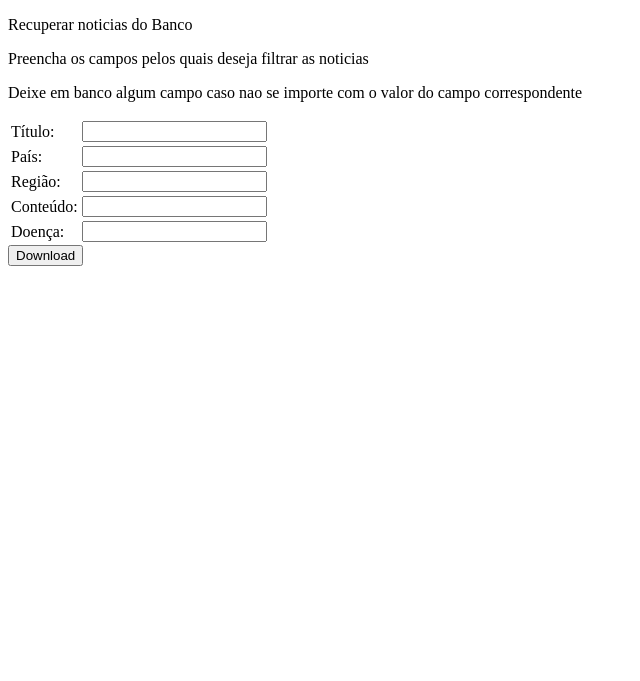
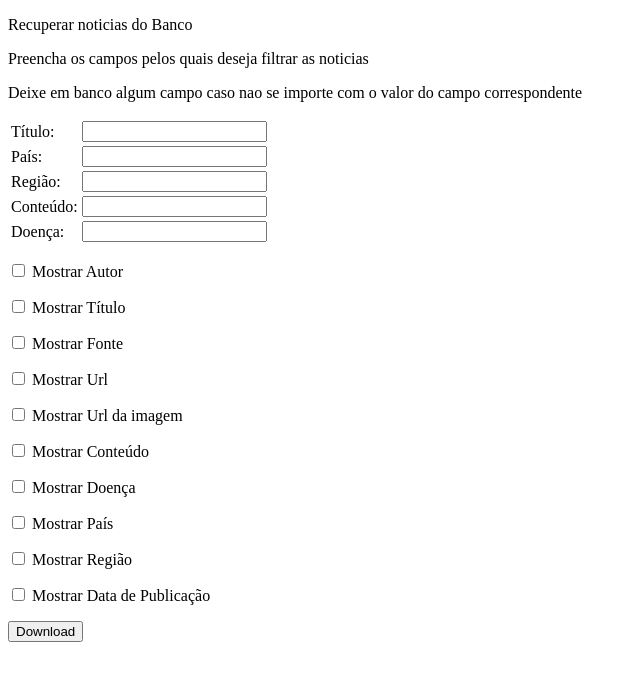
Before and after one commit to luisfbgs/BD-Sala-de-Situacao, a Flask app: page /busca in a window 1280 px wide. Shown: the top 681 px of the page, without its empty margins (0-640 px from the left). Run offline with Flask 2, Linux system fonts and the light colour scheme.

Commit message:
Adicionados campos na página de busca para que se possa escolher quais dados serão apresentados no csv

```diff
--- a/server/main.py
+++ b/server/main.py
@@ -9,7 +9,7 @@ from bson.json_util import dumps
 from bson.json_util import loads
 from bson.objectid import ObjectId
 from flask import Flask, request, jsonify, Response, render_template, flash
-from wtforms import Form, TextField, TextAreaField, validators, StringField, SubmitField
+from wtforms import Form, TextField, TextAreaField, StringField, SubmitField, BooleanField, validators
 from pymongo import MongoClient
 
 client = MongoClient('localhost', 27017)
@@ -104,49 +104,89 @@ class ReusableForm(Form):
     region  = TextField('Região:', default = "")
     content = TextField('Conteúdo:', default = "")
     disease = TextField('Doença:', default = "")
+    show_author       = BooleanField('Mostrar Autor', false_values=('false', ''))
+    show_title        = BooleanField('Mostrar Título', false_values=('false', ''))
+    show_source       = BooleanField('Mostrar Fonte', false_values=('false', ''))
+    show_url          = BooleanField('Mostrar Url', false_values=('false', ''))
+    show_url_to_image = BooleanField('Mostrar Url da imagem', false_values=('false', ''))
+    show_content      = BooleanField('Mostrar Conteúdo', false_values=('false', ''))
+    show_disease      = BooleanField('Mostrar Doença', false_values=('false', ''))
+    show_country      = BooleanField('Mostrar País', false_values=('false', ''))
+    show_region       = BooleanField('Mostrar Região', false_values=('false', ''))
+    show_published_at = BooleanField('Mostrar Data de Publicação', false_values=('false', ''))
+    submit = SubmitField('Download')
+
 
 @db_api.route("/busca", methods=['GET', 'POST'])
 def search():
     form = ReusableForm(request.form)
-
     if request.method == 'POST':
+        print(request.form)
         title = request.form['title']
         country = request.form['country']
         region = request.form['region']
         content = request.form['content']
         disease = request.form['disease']
 
-        if form.validate():
-            request_url = ('https://sala-de-situacao-bd.herokuapp.com/retrieve?' +
-                           'title=' + title +
-                           '&country=' + country +
-                           '&region=' + region +
-                           '&content=' + content +
-                           '&disease=' + disease)
+        request_url = ('https://sala-de-situacao-bd.herokuapp.com/retrieve?' +
+                       'title=' + title +
+                       '&country=' + country +
+                       '&region=' + region +
+                       '&content=' + content +
+                       '&disease=' + disease)
 
-            query_str = retrieve_query(content, (country, region), title, disease)
-            query_json = json.loads(dumps(query_str))
-            csv = 'Id,Autor,Título,Fonte,Url,Url da imagem,Conteúdo,Doença,País,Região,Data de Publicação\r\n'
-            for item in query_json:
-                csv += "\"" + str(item['_id']['$oid']) + "\""
+        query_str = retrieve_query(content, (country, region), title, disease)
+        query_json = json.loads(dumps(query_str))
+        csv = 'Id'
+        if 'show_author' in request.form:
+            csv += ',Autor'
+        if 'show_title' in request.form:
+            csv += ',Título'
+        if 'show_source' in request.form:
+            csv += ',Fonte'
+        if 'show_url' in request.form:
+            csv += ',Url'
+        if 'show_url_to_image' in request.form:
+            csv += ',Url da imagem'
+        if 'show_content' in request.form:
+            csv += ',Conteúdo'
+        if 'show_disease' in request.form:
+            csv += ',Doença'
+        if 'show_country' in request.form:
+            csv += ',País'
+        if 'show_region' in request.form:
+            csv += ',Região'
+        if 'show_published_at' in request.form:
+            csv += ',Data de Publicação'
+        csv += '\r\n'
+        for item in query_json:
+            csv += "\"" + str(item['_id']['$oid']) + "\""
+            if 'show_author' in request.form:
                 csv += ",\"" + str(item['author']) + "\""
+            if 'show_title' in request.form:
                 csv += ",\"" + str(item['title']) + "\""
+            if 'show_source' in request.form:
                 csv += ",\"" + str(item['source']) + "\""
+            if 'show_url' in request.form:
                 csv += ",\"" + str(item['url']) + "\""
+            if 'show_url_to_image' in request.form:
                 csv += ",\"" + str(item['url_to_image']) + "\""
+            if 'show_content' in request.form:
                 csv += ",\"" + str(item['content']) + "\""
+            if 'show_disease' in request.form:
                 csv += ",\"" + str(item['disease']) + "\""
+            if 'show_country' in request.form:
                 csv += ",\"" + str(item['country']) + "\""
+            if 'show_region' in request.form:
                 csv += ",\"" + str(item['region']) + "\""
+            if 'show_published_at' in request.form:
                 csv += ",\"" + str(item['published_at']) + "\""
-                csv += '\r\n'
-            return Response(
-                csv,
-                mimetype="text/csv",
-                headers={"Content-disposition":
-                         "attachment; filename=news.csv"})
-        else:
-            flash('Alguma coisa deu errado.')
+            csv += '\r\n'
+        return Response(
+            csv,
+            mimetype="text/csv",
+            headers={"Content-disposition":
+                     "attachment; filename=news.csv"})
 
     return render_template('retrieve.html', form=form)
 
--- a/server/templates/retrieve.html
+++ b/server/templates/retrieve.html
@@ -2,6 +2,7 @@
 <html>
     <head>
         <title>BD de Noticias da Sala de Situacao</title>
+        <meta http-equiv="Content-Type" content="text/html; charset=UTF-8">
     </head>
     <body>
         <p>Recuperar noticias do Banco</p>
@@ -26,7 +27,17 @@
             <tr> <td> {{ form.content.label }} </td> <td> {{ form.content }} </td> </tr>
             <tr> <td> {{ form.disease.label }} </td> <td> {{ form.disease }} </td> </tr>
             </table>
-            <button type="submit"> Download </button>
+            <p> {{ form.show_author }} {{ form.show_author.label }} </p>
+            <p> {{ form.show_title }} {{ form.show_title.label }} </p>
+            <p> {{ form.show_source }} {{ form.show_source.label }} </p>
+            <p> {{ form.show_url }} {{ form.show_url.label }} </p>
+            <p> {{ form.show_url_to_image }} {{ form.show_url_to_image.label }} </p>
+            <p> {{ form.show_content }} {{ form.show_content.label }} </p>
+            <p> {{ form.show_disease }} {{ form.show_disease.label }} </p>
+            <p> {{ form.show_country }} {{ form.show_country.label }} </p>
+            <p> {{ form.show_region }} {{ form.show_region.label }} </p>
+            <p> {{ form.show_published_at }} {{ form.show_published_at.label }} </p>
+            <p> {{ form.submit() }} </p>
         </form>
     </body>
 </html>
```
